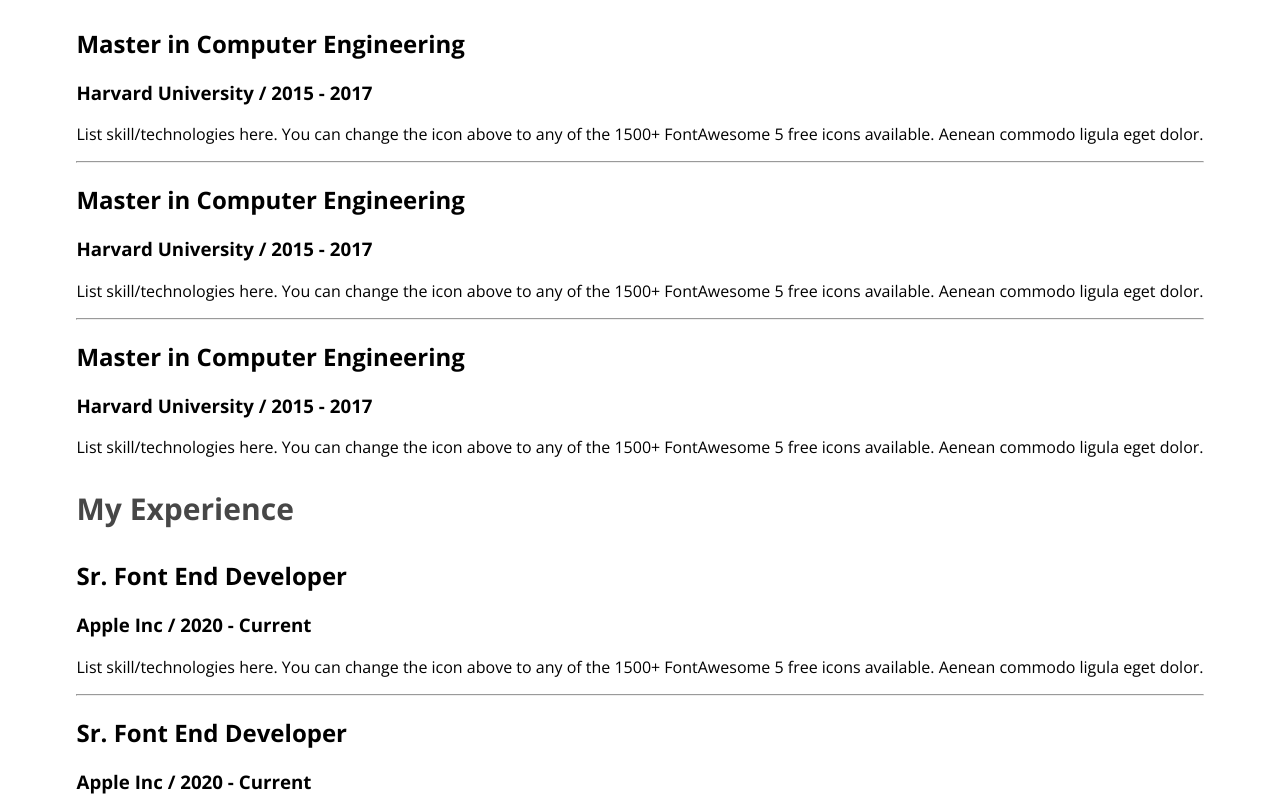
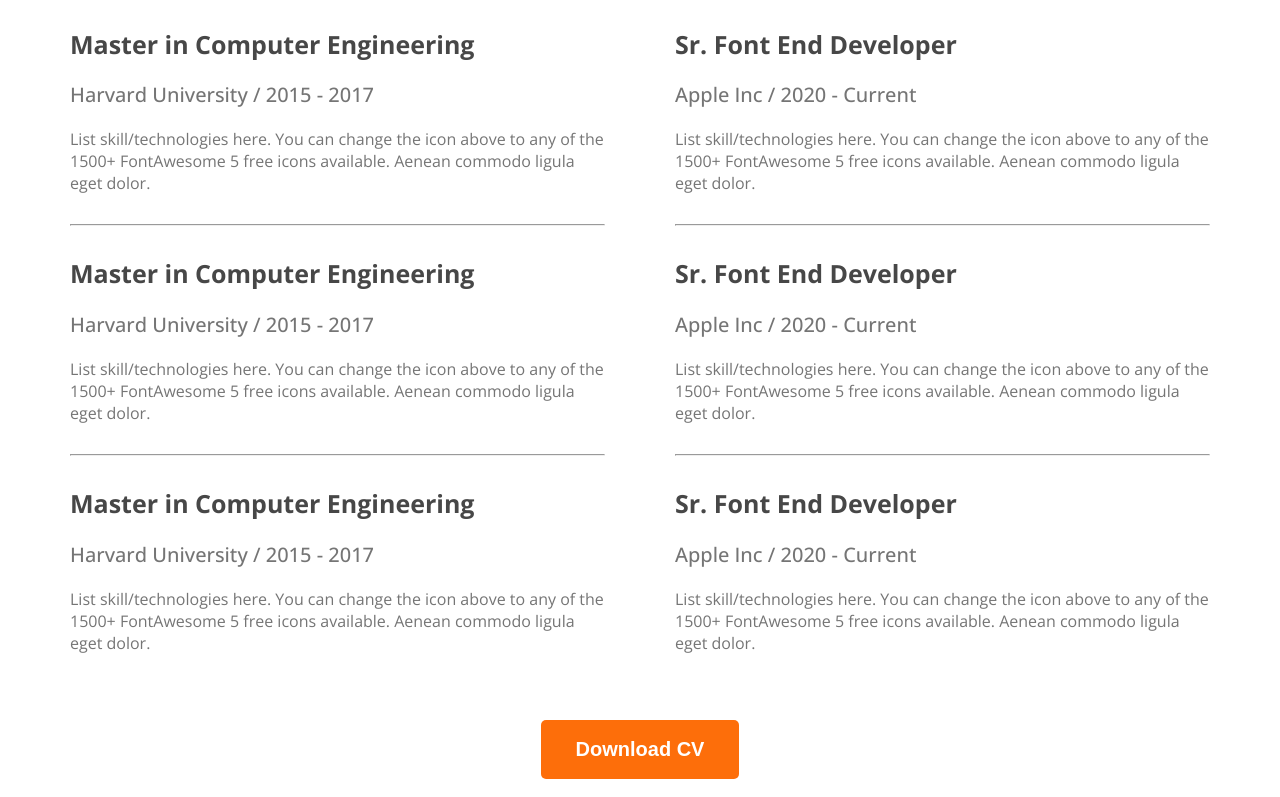
Before and after one commit to aliulazim/WebDeveloper_portrolio, a plain HTML site: page index.html in a window 1280 px wide. Shown: the part 2463-3260 px from the top of the page. Drawn offline with nearby package versions, Linux system fonts and the light colour scheme.

Commit message:
Finish the resume section

```diff
--- a/index.html
+++ b/index.html
@@ -110,6 +110,7 @@
                         <p class="resume-item-description">List skill/technologies here. You can change the icon above
                             to any of the 1500+ FontAwesome 5 free icons available. Aenean commodo ligula eget dolor.</p>
                     </div>
+                </div>
                 <div class="resume-column">
                     <h3 class="resume-column-title">My Experience</h3>
                     <div class="resume-item">
@@ -134,6 +135,9 @@
                     </div>
                 </div>
             </div>
+            <div class="download-cv">
+                <button class="btn-primary">Download CV</button>
+            </div>
         </section>
 
     </main>
--- a/styles/portfolio.css
+++ b/styles/portfolio.css
@@ -168,6 +168,7 @@
 
 .resume-container {
     display: flex;
+    gap: 70px;
     justify-content: space-around;
 }
 
@@ -176,3 +177,30 @@
     font-size: 30px;
     font-weight: 700;
 }
+
+.resume-item-title{
+    font-size: 25px;
+    color: #474747;
+    font-weight: 700;
+}
+
+.resume-item-institute {
+    color: #757575;
+    font-size: 20px;
+    font-weight: 500;
+}
+
+.resume-item-description {
+    color: #757575;
+    font-size: 16px;
+}
+
+.resume-container hr{
+    margin: 30px 0px;
+    color: #D1D1D1;
+}
+
+.download-cv{
+    text-align: center;
+    margin-top: 50px;
+}
```
